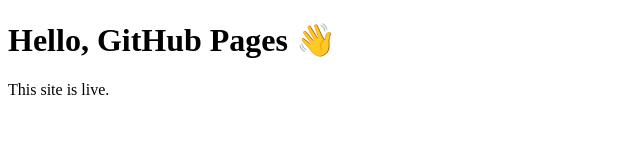
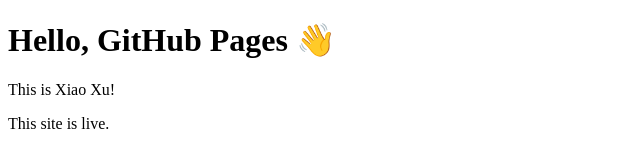
Before and after one commit to AdamXiaoRose/adamxiaorose.github.io, a plain HTML site: page index.html in a window 1280 px wide. Shown: the whole page, without its empty margins (0-640 px from the left). Drawn offline with Linux system fonts and the light colour scheme.

Commit message:
Update index.html

```diff
--- a/index.html
+++ b/index.html
@@ -6,6 +6,7 @@
   </head>
   <body>
     <h1>Hello, GitHub Pages 👋</h1>
+    <p>This is Xiao Xu!</p>
     <p>This site is live.</p>
   </body>
 </html>
```
